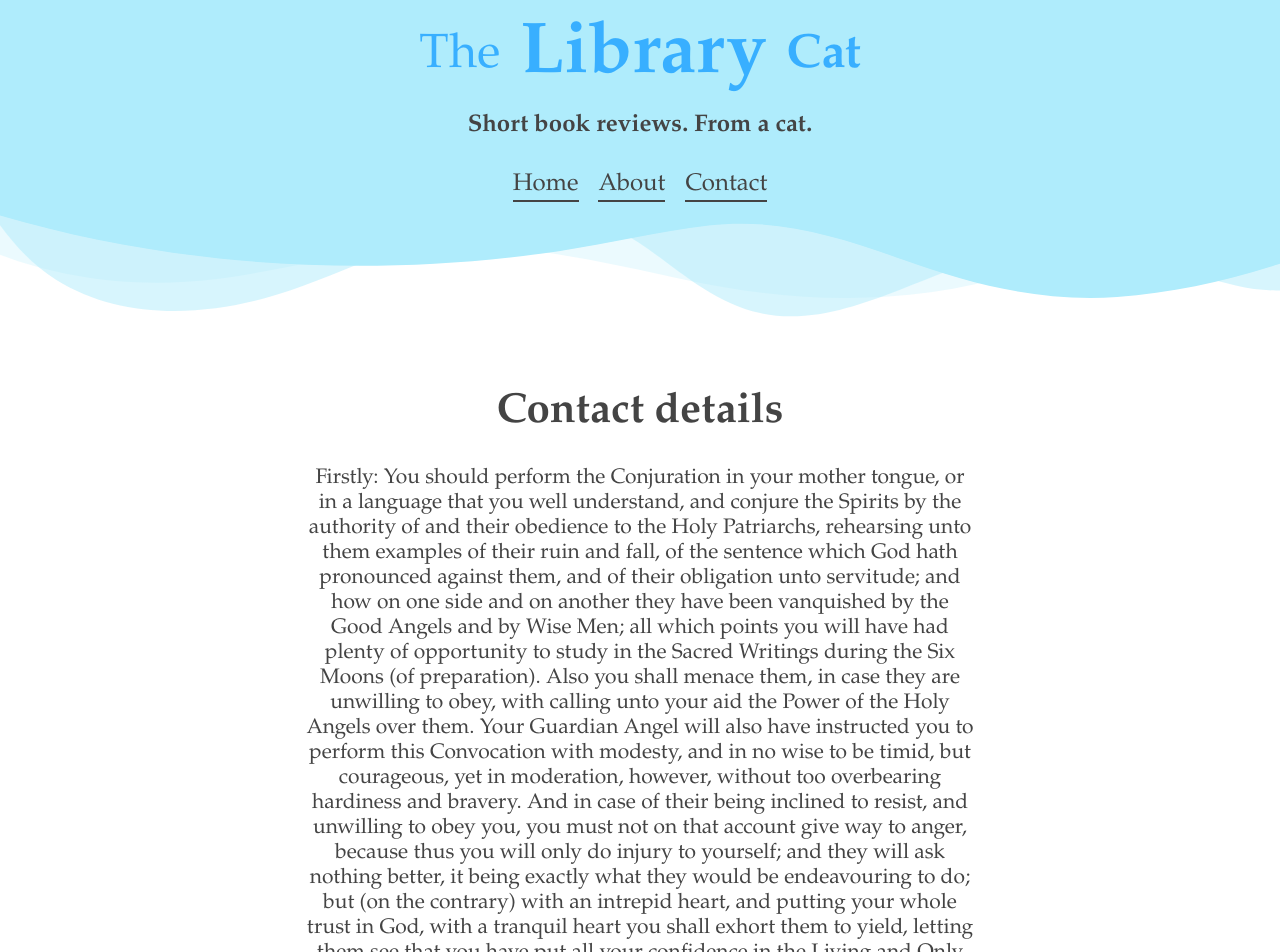
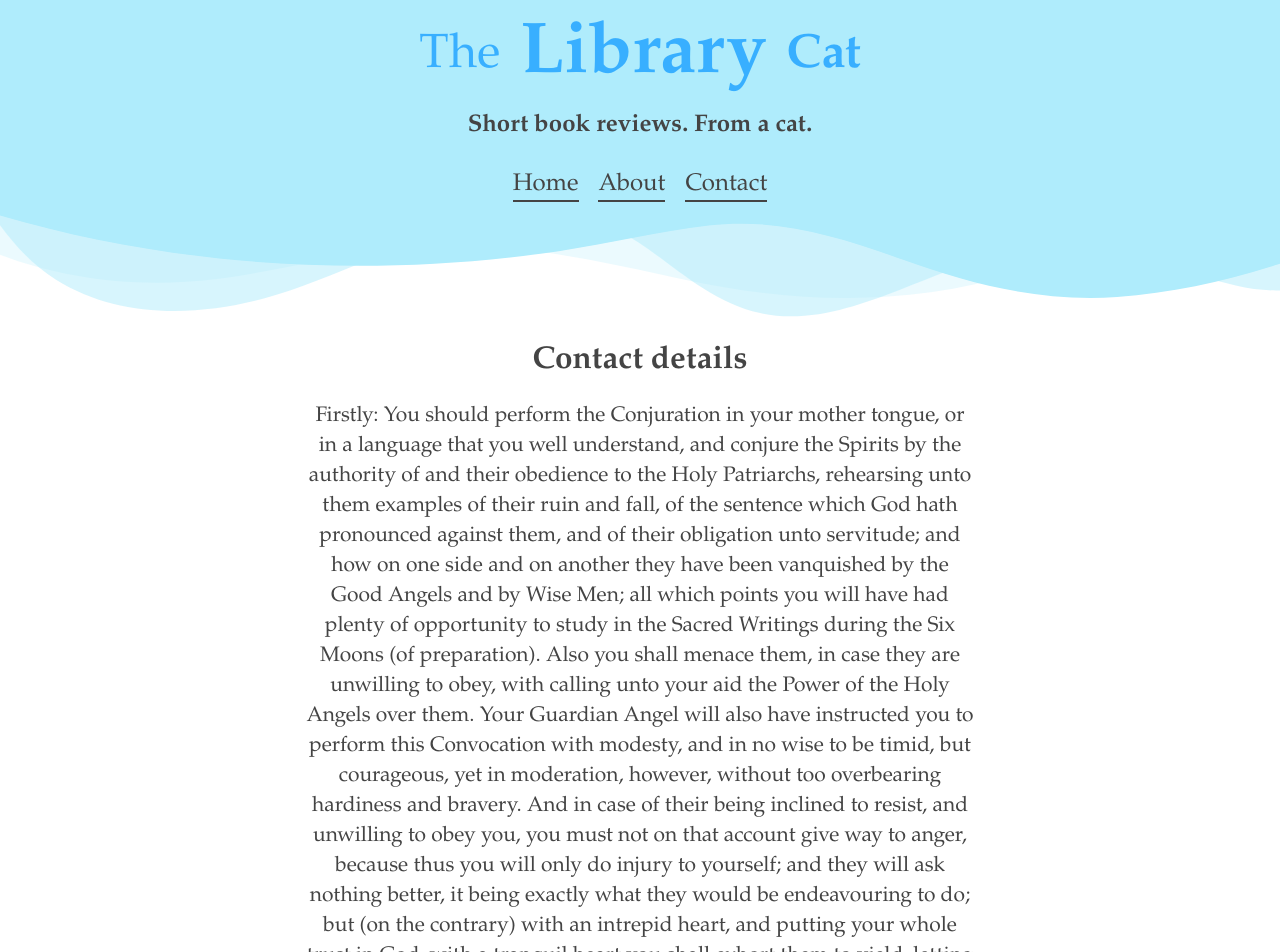
Before and after one commit to michaelevy/the-library-cat, a Next.js app: page /contact in a window 1280 px wide. Shown: the top 952 px of the page. Built offline with nearby package versions, Linux system fonts and the light colour scheme.

Commit message:
code cleanup and more line height

```diff
--- a/components/PageText.js
+++ b/components/PageText.js
@@ -7,6 +7,8 @@ export const PageText = styled.article`
   max-width: 60%;
   text-align: center;
   color: var(--grey);
+  line-height: 30px;
+
   @media only screen and (max-width: 900px) {
     max-width: 90%;
   }
--- a/pages/about.js
+++ b/pages/about.js
@@ -7,7 +7,7 @@ export default function about() {
     <PageText>
       <h1>Hello</h1>
 
-      <p className="review">
+      <p>
         I'm Michael. I read books and write code. This website is the happy
         intersection of the two. It doesn't look very good, because I don't know
         anything about design. If you do, please head over to 'contact' and
--- a/pages/contact.js
+++ b/pages/contact.js
@@ -1,68 +1,55 @@
+import { PageText } from "../components/PageText";
+
 /**
  * About me page
  */
 export default function contact() {
   return (
-    <>
-      <div className="card">
-        <h1>Contact details</h1>
+    <PageText>
+      <h1>Contact details</h1>
 
-        <p className="review">
-          Firstly: You should perform the Conjuration in your mother tongue, or
-          in a language that you well understand, and conjure the Spirits by the
-          authority of and their obedience to the Holy Patriarchs, rehearsing
-          unto them examples of their ruin and fall, of the sentence which God
-          hath pronounced against them, and of their obligation unto servitude;
-          and how on one side and on another they have been vanquished by the
-          Good Angels and by Wise Men; all which points you will have had plenty
-          of opportunity to study in the Sacred Writings during the Six Moons
-          (of preparation). Also you shall menace them, in case they are
-          unwilling to obey, with calling unto your aid the Power of the Holy
-          Angels over them. Your Guardian Angel will also have instructed you to
-          perform this Convocation with modesty, and in no wise to be timid, but
-          courageous, yet in moderation, however, without too overbearing
-          hardiness and bravery. And in case of their being inclined to resist,
-          and unwilling to obey you, you must not on that account give way to
-          anger, because thus you will only do injury to yourself; and they will
-          ask nothing better, it being exactly what they would be endeavouring
-          to do; but (on the contrary) with an intrepid heart, and putting your
-          whole trust in God, with a tranquil heart you shall exhort them to
-          yield, letting them see that you have put all your confidence in the
-          Living and Only God, reminding them how powerful and potent He is;
-          thus, therefore, govern yourself, using prudence towards them. And
-          communicate unto them also the Form in the which you wish them to
-          appear; the which you can not determine, nor even themselves, but you
-          ought the evening before to have demanded this from your Guardian
-          Angel, who knoweth better than you your nature and constitution, and
-          who understandeth the forms which can terrify you, and those of which
-          you can support the sight. And you must not think that this can he
-          done otherwise, as certain Accursed Persons write; that is to say, by
-          means of Seals, and Conjurations, and Superstitious Figures, and
-          Pentacles, and other Abominations, written by Diabolical Enchanters;
-          for this would be the coin wherewith the Hideous SATAN would buy you
-          for his slave. But let your whole trust be in the Arm, the Power, and
-          the Force of God Almighty; then shall you be in all safety, and the
-          Guard of your Angel will defend you from all dangers. This is why you
-          should have good courage, and have confidence that no adversity can
-          happen unto you. Observing then the doctrine that your Angel will have
-          given unto you, and persevering in placing all your trust in God, at
-          length I will appear in the form commanded upon the Terrace, upon the
-          sand; when, according to the advice and doctrine received from your
-          Holy Angel.
-        </p>
-      </div>
-
-      <style jsx>{`
-        .card {
-          font-family: var(--body-serif);
-          margin-left: auto;
-          margin-right: auto;
-          padding: 40px;
-          max-width: 60%;
-          text-align: center;
-          color: var(--grey);
-        }
-      `}</style>
-    </>
+      <p>
+        Firstly: You should perform the Conjuration in your mother tongue, or in
+        a language that you well understand, and conjure the Spirits by the
+        authority of and their obedience to the Holy Patriarchs, rehearsing unto
+        them examples of their ruin and fall, of the sentence which God hath
+        pronounced against them, and of their obligation unto servitude; and how
+        on one side and on another they have been vanquished by the Good Angels
+        and by Wise Men; all which points you will have had plenty of
+        opportunity to study in the Sacred Writings during the Six Moons (of
+        preparation). Also you shall menace them, in case they are unwilling to
+        obey, with calling unto your aid the Power of the Holy Angels over them.
+        Your Guardian Angel will also have instructed you to perform this
+        Convocation with modesty, and in no wise to be timid, but courageous,
+        yet in moderation, however, without too overbearing hardiness and
+        bravery. And in case of their being inclined to resist, and unwilling to
+        obey you, you must not on that account give way to anger, because thus
+        you will only do injury to yourself; and they will ask nothing better,
+        it being exactly what they would be endeavouring to do; but (on the
+        contrary) with an intrepid heart, and putting your whole trust in God,
+        with a tranquil heart you shall exhort them to yield, letting them see
+        that you have put all your confidence in the Living and Only God,
+        reminding them how powerful and potent He is; thus, therefore, govern
+        yourself, using prudence towards them. And communicate unto them also
+        the Form in the which you wish them to appear; the which you can not
+        determine, nor even themselves, but you ought the evening before to have
+        demanded this from your Guardian Angel, who knoweth better than you your
+        nature and constitution, and who understandeth the forms which can
+        terrify you, and those of which you can support the sight. And you must
+        not think that this can he done otherwise, as certain Accursed Persons
+        write; that is to say, by means of Seals, and Conjurations, and
+        Superstitious Figures, and Pentacles, and other Abominations, written by
+        Diabolical Enchanters; for this would be the coin wherewith the Hideous
+        SATAN would buy you for his slave. But let your whole trust be in the
+        Arm, the Power, and the Force of God Almighty; then shall you be in all
+        safety, and the Guard of your Angel will defend you from all dangers.
+        This is why you should have good courage, and have confidence that no
+        adversity can happen unto you. Observing then the doctrine that your
+        Angel will have given unto you, and persevering in placing all your
+        trust in God, at length I will appear in the form commanded upon the
+        Terrace, upon the sand; when, according to the advice and doctrine
+        received from your Holy Angel.
+      </p>
+    </PageText>
   );
 }
```
Also changed, not shown: components/ReviewCard.js (+5 -23 lines).
